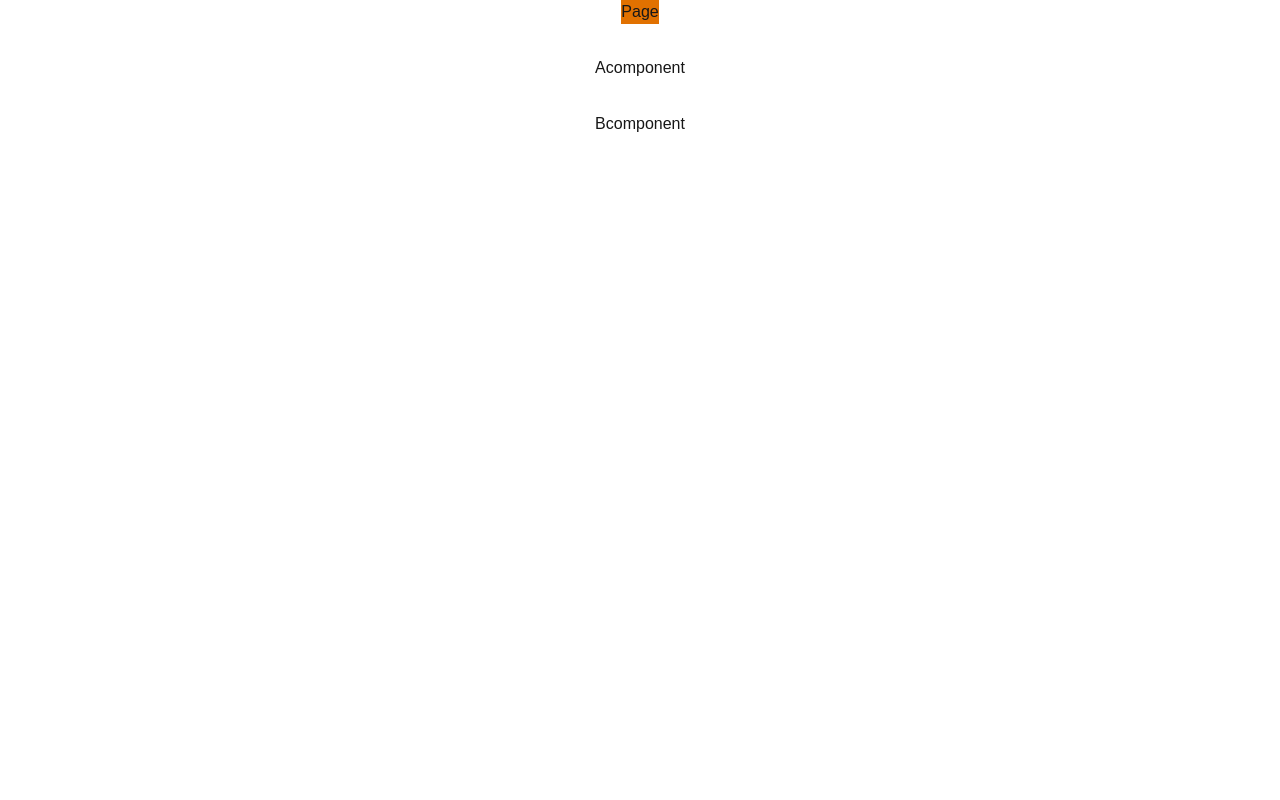
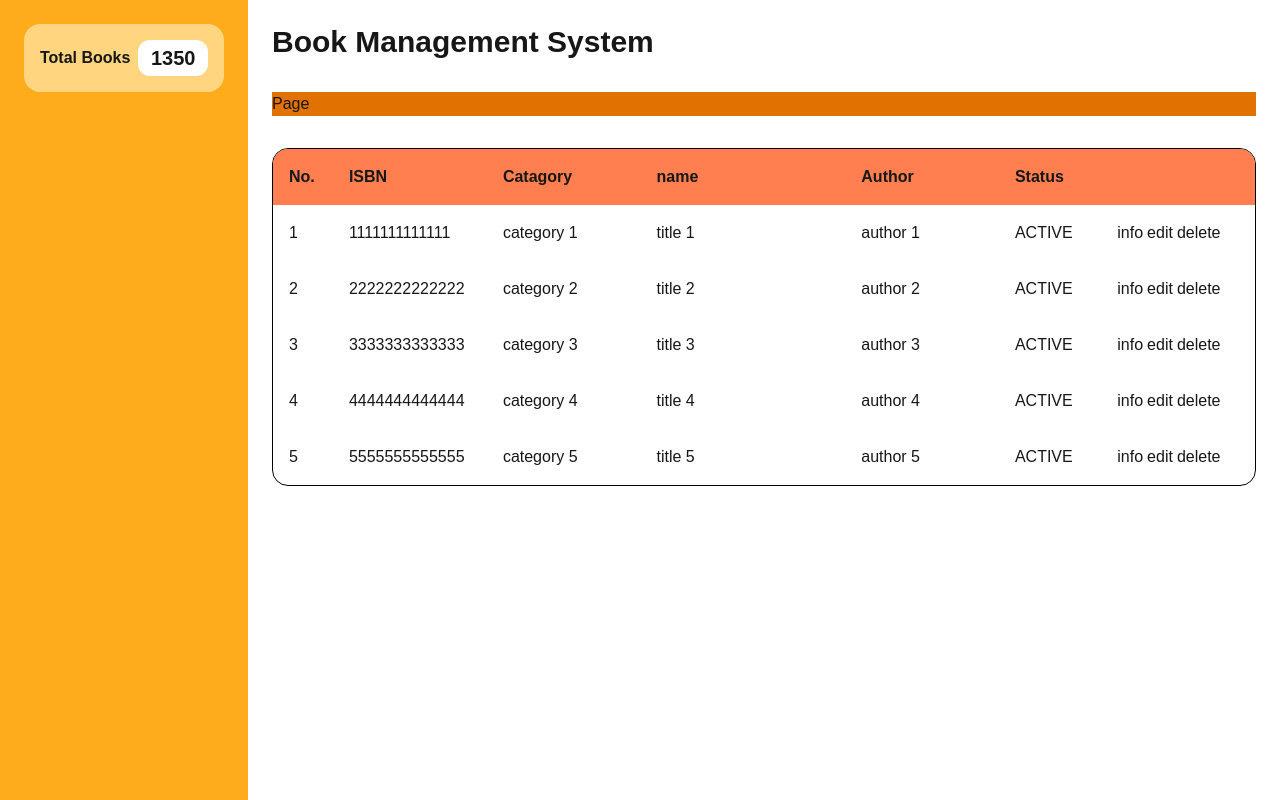
Before and after one commit to Pitchakorn-fame/book-management-manual, a Next.js app in the folder frontend/: page / in a window 1280 px wide. Built offline with nearby package versions, Linux system fonts and the light colour scheme.

Commit message:
frontend:implement BookList component

```diff
--- a/frontend/src/app/(public)/page.tsx
+++ b/frontend/src/app/(public)/page.tsx
@@ -1,21 +1,51 @@
 "use client";
 
-import Acomponent from "@/component/Acomponent";
-import Bcomponent from "@/component/Bcomponent";
+import BookList from "@/component/BookList";
+// import BookCard from "@/component/BookCard";
 import { useRouter } from "next/navigation";
+import Sidebar from "@/component/Sidebar";
+
+export enum Status {
+  ACTIVE = "ACTIVE",
+  INACTIVE = "INACTIVE",
+}
+export interface IBook {
+  isbn: string;
+  category: string;
+  title: string;
+  author: string;
+  qty: number;
+  status: Status;
+}
 
 const Page = () => {
   const router = useRouter();
   const onChangePage = () => {
     router.push("/testpage");
   };
+
+  const mockupBookData: IBook[] = Array.from({ length: 5 }, (_, i) => {
+    return {
+      isbn: `${i + 1}`.repeat(13),
+      category: `category ${i + 1}`,
+      title: `title ${i + 1}`,
+      author: `author ${i + 1}`,
+      qty: i + 1,
+      status: Status.ACTIVE,
+    };
+  });
+  console.info("mockupBookData", mockupBookData);
   return (
-    <div className="flex flex-col gap-8 items-center">
-      <div className="bg-amber-600 cursor-pointer" onClick={onChangePage}>
-        Page
+    <div className="grid grid-cols-[auto_1fr] h-screen">
+      <Sidebar />
+      <div className="flex flex-col gap-8 p-6 overflow-hidden">
+        <div className="text-3xl font-bold">Book Management System</div>
+        <div className="bg-amber-600 cursor-pointer" onClick={onChangePage}>
+          Page
+        </div>
+        <BookList booksList={mockupBookData} />
+        {/* <BookCard /> */}
       </div>
-      <Acomponent />
-      <Bcomponent />
     </div>
   );
 };
--- a/frontend/src/component/Acomponent.tsx
+++ /dev/null
@@ -1,9 +0,0 @@
-import React from 'react'
-
-const Acomponent = () => {
-  return (
-    <div>Acomponent</div>
-  )
-}
-
-export default Acomponent
--- a/frontend/src/component/Bcomponent.tsx
+++ /dev/null
@@ -1,9 +0,0 @@
-import React from 'react'
-
-const Bcomponent = () => {
-  return (
-    <div>Bcomponent</div>
-  )
-}
-
-export default Bcomponent
--- /dev/null
+++ b/frontend/src/component/BookCard.tsx
@@ -0,0 +1,7 @@
+import React from "react";
+
+const BookCard = () => {
+  return <div>Bcomponent</div>;
+};
+
+export default BookCard;
--- /dev/null
+++ b/frontend/src/component/BookList.tsx
@@ -0,0 +1,58 @@
+import { IBook } from "@/app/(public)/page";
+
+interface IBookListProps {
+  booksList: IBook[];
+}
+
+const BookList = (props: IBookListProps) => {
+  console.info("props", props);
+  const tableData = props.booksList;
+  // const tableData: IBook[] = [];
+  return (
+    <div className="w-full overflow-hidden rounded-2xl border border-[#000]">
+      <div className="h-full overflow-y-auto">
+        <table className="w-full border-collapse overflow-scroll">
+          <thead className="bg-[#FF7F50] sticky top-0">
+            <tr>
+              <th className="p-4 w-[5%] text-left">No.</th>
+              <th className="p-4 w-[15%] text-left">ISBN</th>
+              <th className="p-4 w-[15%] text-left">Catagory</th>
+              <th className="p-4 w-[20%] text-left">name</th>
+              <th className="p-4 w-[15%] text-left">Author</th>
+              <th className="p-4 w-[10%] text-left">Status</th>
+              <th className="p-4 w-[15%] text-left">{}</th>
+            </tr>
+          </thead>
+          <tbody className="w-full">
+            {tableData.length > 0 &&
+              tableData.map((book, index) => (
+                <tr key={book.isbn}>
+                  <td className="p-4">{index + 1}</td>
+                  <td className="p-4">{book.isbn}</td>
+                  <td className="p-4">{book.category}</td>
+                  <td className="p-4 truncate">{book.title}</td>
+                  <td className="p-4 truncate">{book.author}</td>
+                  <td className="p-4">{book.status}</td>
+                  <td className="p-4 flex gap-1">
+                    <div>info</div>
+                    <div>edit</div>
+                    <div>delete</div>
+                  </td>
+                </tr>
+              ))}
+
+            {tableData.length === 0 && (
+              <tr className="w-fit overflow-hidden">
+                <th colSpan={7} className="p-4 w-full text-2xl">
+                  No book found
+                </th>
+              </tr>
+            )}
+          </tbody>
+        </table>
+      </div>
+    </div>
+  );
+};
+
+export default BookList;
--- /dev/null
+++ b/frontend/src/component/Sidebar.tsx
@@ -0,0 +1,17 @@
+import React from "react";
+
+const Sidebar = () => {
+  return (
+    <div
+      id="side-bar-id"
+      className="flex flex-col gap-6 h-full w-62 bg-[#FFAC1C] p-6"
+    >
+      <div className="grid grid-cols-[auto_1fr] gap-2 bg-[#FFD580] items-center justify-center p-4 rounded-2xl font-bold">
+        <div>Total Books</div>
+        <div className="p-1 bg-[#FFF] text-center text-xl rounded-xl">1350</div>
+      </div>
+    </div>
+  );
+};
+
+export default Sidebar;
```
Also changed, not shown: frontend/src/component/SearchBar.tsx (added).
